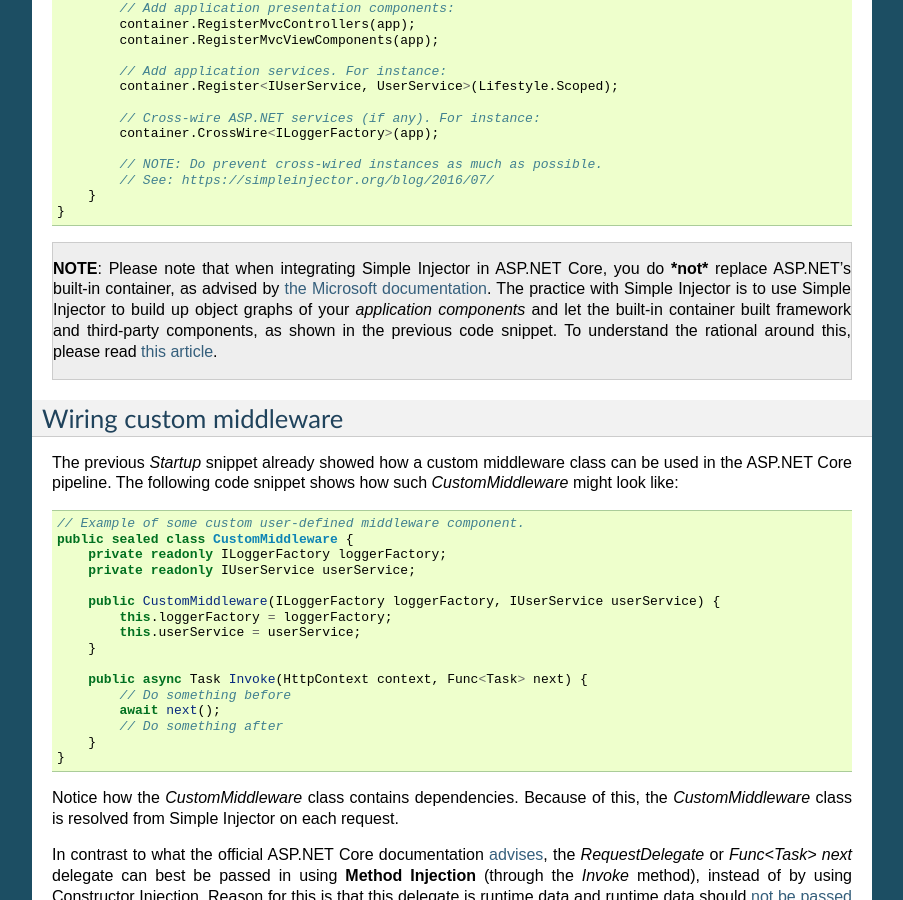
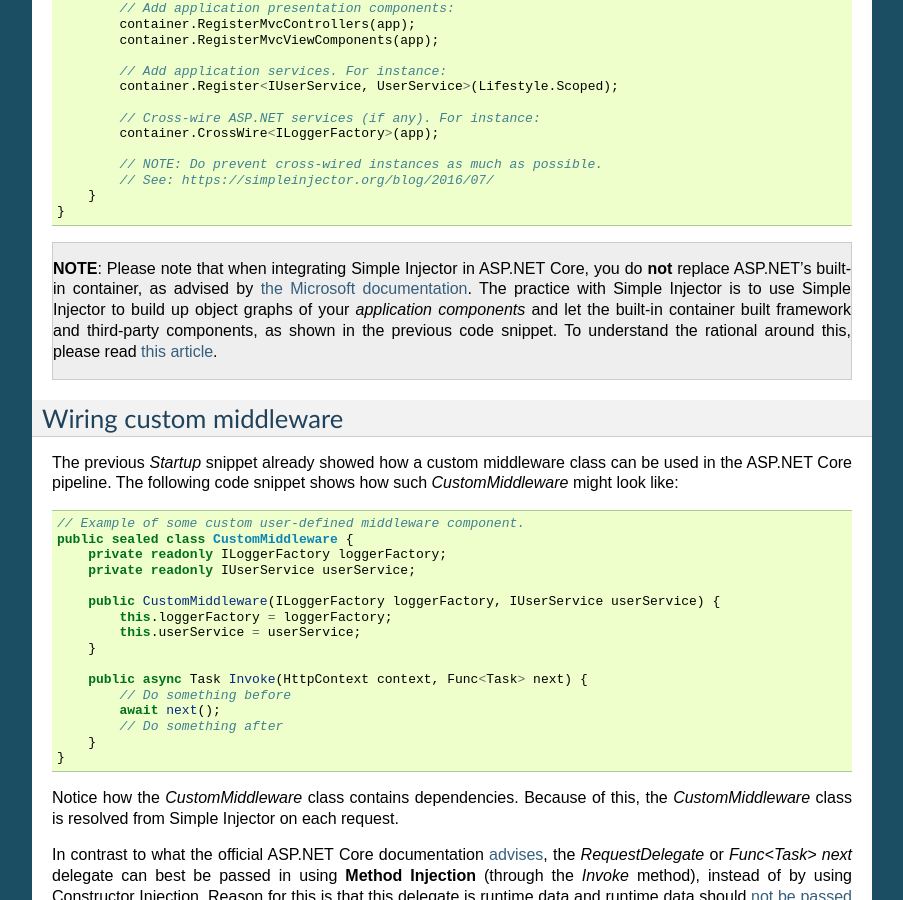
Before and after one commit to simpleinjector/Documentation, a Sphinx documentation site: the page built from source/aspnetintegration.rst, in a window 1280 px wide and 900 px high, scrolled down 1267 px. Shown: the whole window, without its empty margins (198-1101 px from the left). Built offline with Sphinx 7.4.7, drawn with Linux system fonts in a browser that asks for light colours.

Commit message:
formatting fixed

```diff
--- a/source/aspnetintegration.rst
+++ b/source/aspnetintegration.rst
@@ -94,7 +94,7 @@ The following code snippet shows how to use the integration package to apply Sim
 
 .. container:: Note
 
-    **NOTE**: Please note that when integrating Simple Injector in ASP.NET Core, you do ***not*** replace ASP.NET's built-in container, as advised by `the Microsoft documentation <https://docs.microsoft.com/en-us/aspnet/core/fundamentals/dependency-injection#replacing-the-default-services-container>`_. The practice with Simple Injector is to use Simple Injector to build up object graphs of your *application components* and let the built-in container built framework and third-party components, as shown in the previous code snippet. To understand the rational around this, please read `this article <https://simpleinjector.org/blog/2016/06/whats-wrong-with-the-asp-net-core-di-abstraction/>`_.
+    **NOTE**: Please note that when integrating Simple Injector in ASP.NET Core, you do **not** replace ASP.NET's built-in container, as advised by `the Microsoft documentation <https://docs.microsoft.com/en-us/aspnet/core/fundamentals/dependency-injection#replacing-the-default-services-container>`_. The practice with Simple Injector is to use Simple Injector to build up object graphs of your *application components* and let the built-in container built framework and third-party components, as shown in the previous code snippet. To understand the rational around this, please read `this article <https://simpleinjector.org/blog/2016/06/whats-wrong-with-the-asp-net-core-di-abstraction/>`_.
 
 
 .. _wiring-custom-middleware:
```
